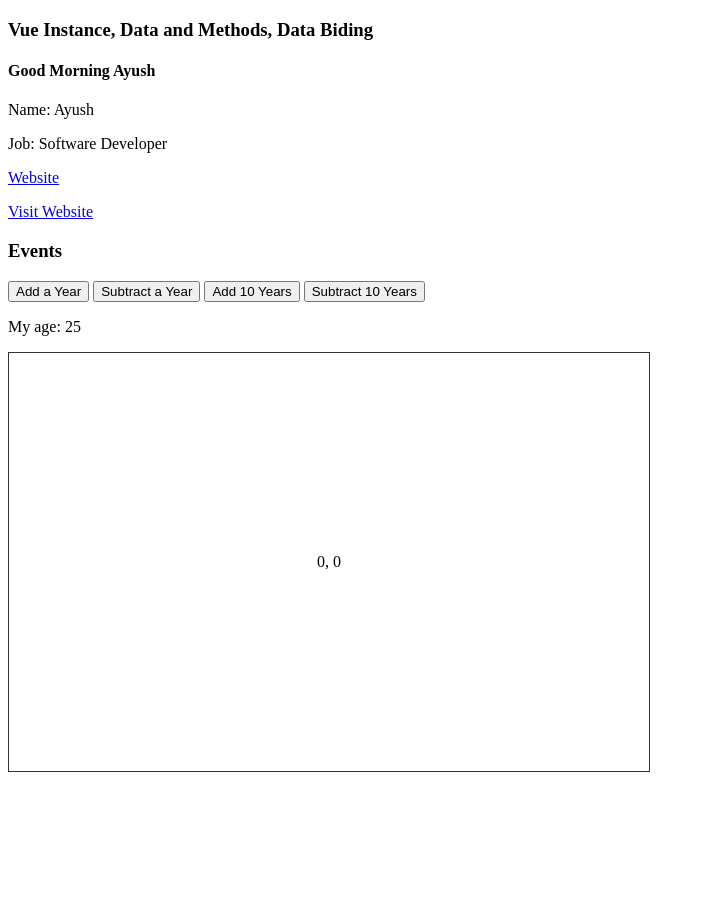
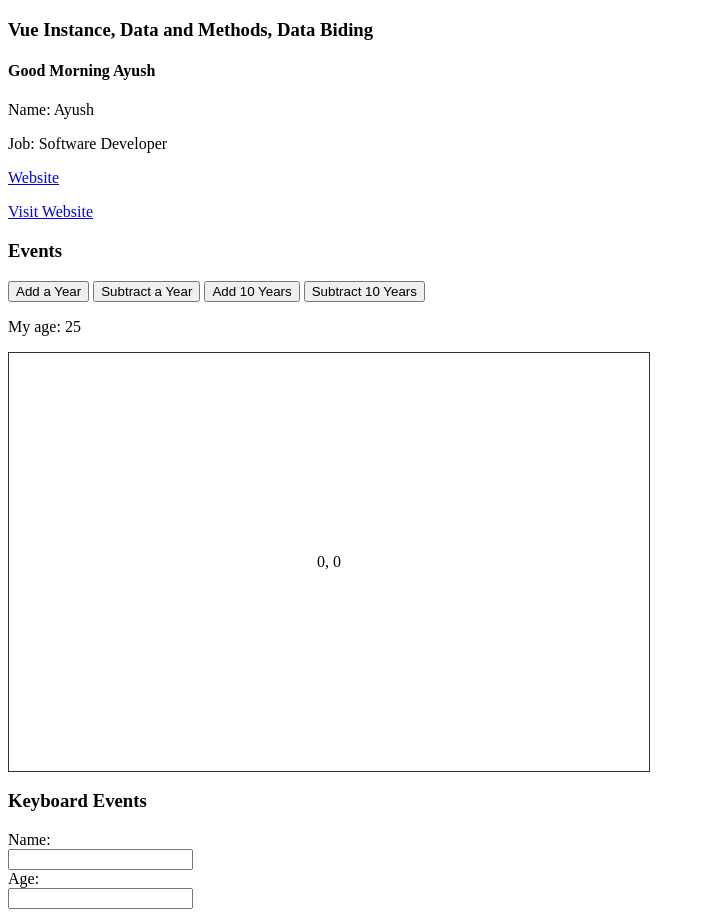
Before and after one commit to shahayush954/vuejs-blog-app, a plain HTML site: page index.html in a window 1280 px wide. Shown: the whole page, without its empty margins (0-705 px from the left). Before the commit the page ends 800 px from the top, so only its background shows below. Drawn offline with nearby package versions, Linux system fonts and the light colour scheme.

Commit message:
Keyboard Events

```diff
--- a/App.js
+++ b/App.js
@@ -8,6 +8,8 @@ new Vue({
         age: 25,
         x: 0,
         y: 0,
+        formName: "",
+        formAge: "",
     },
     methods: {
         greet: function(time) {
@@ -25,6 +27,10 @@ new Vue({
         updateXY: function(event){
             this.x = event.offsetX;
             this.y = event.offsetY;
+        },
+
+        handleChange: function(event){
+            this[event.target.name] = event.target.value;
         }
     }
 });
--- a/index.html
+++ b/index.html
@@ -53,6 +53,17 @@
                 {{ x }}, {{ y }}
             </div>
         </div>
+
+        <div>
+            <h3>Keyboard Events</h3>
+            <label>Name: {{ formName }}</label>
+            <br />
+            <input type="text" name="formName" v-on:keyup="handleChange" />
+            <br />
+            <label>Age: {{ formAge }}</label>
+            <br />
+            <input type="text" name="formAge" v-on:keyup="handleChange" />
+        </div>
     </div>
 
     <script src="App.js"></script>
```
